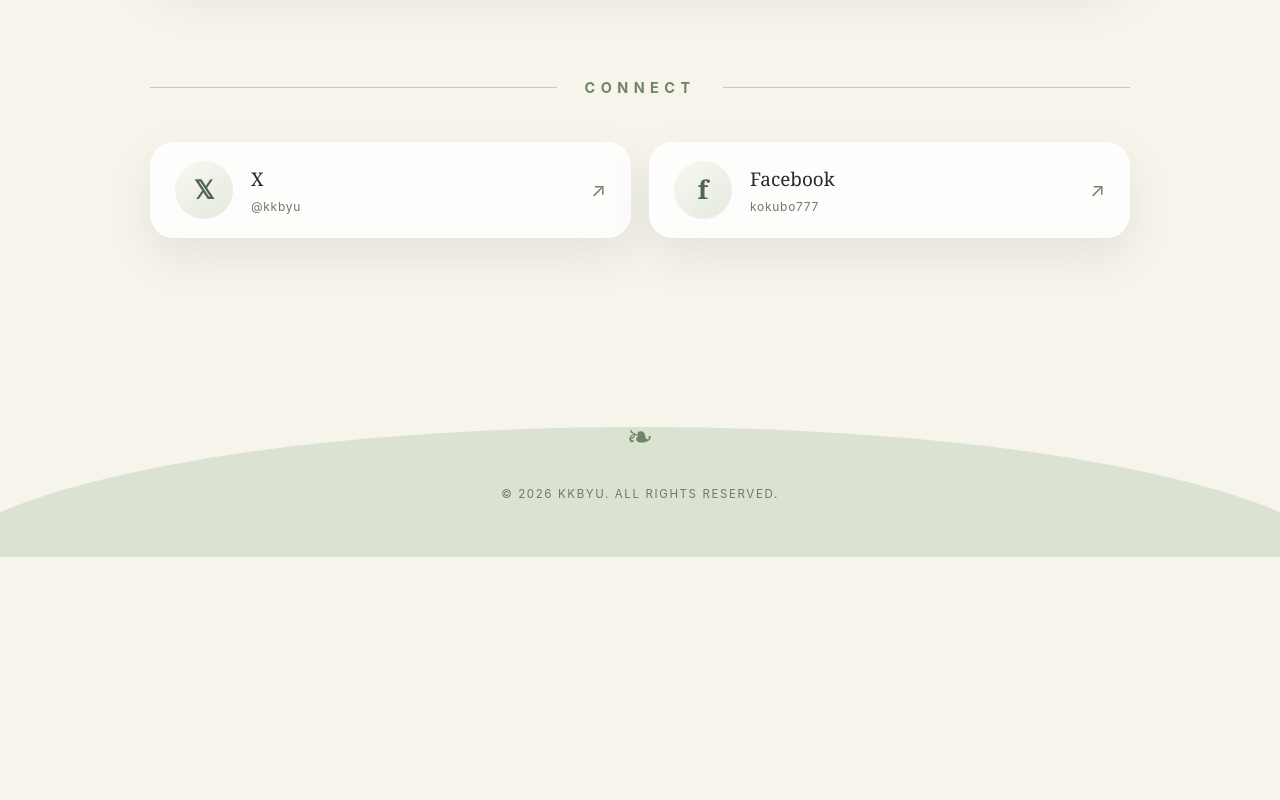
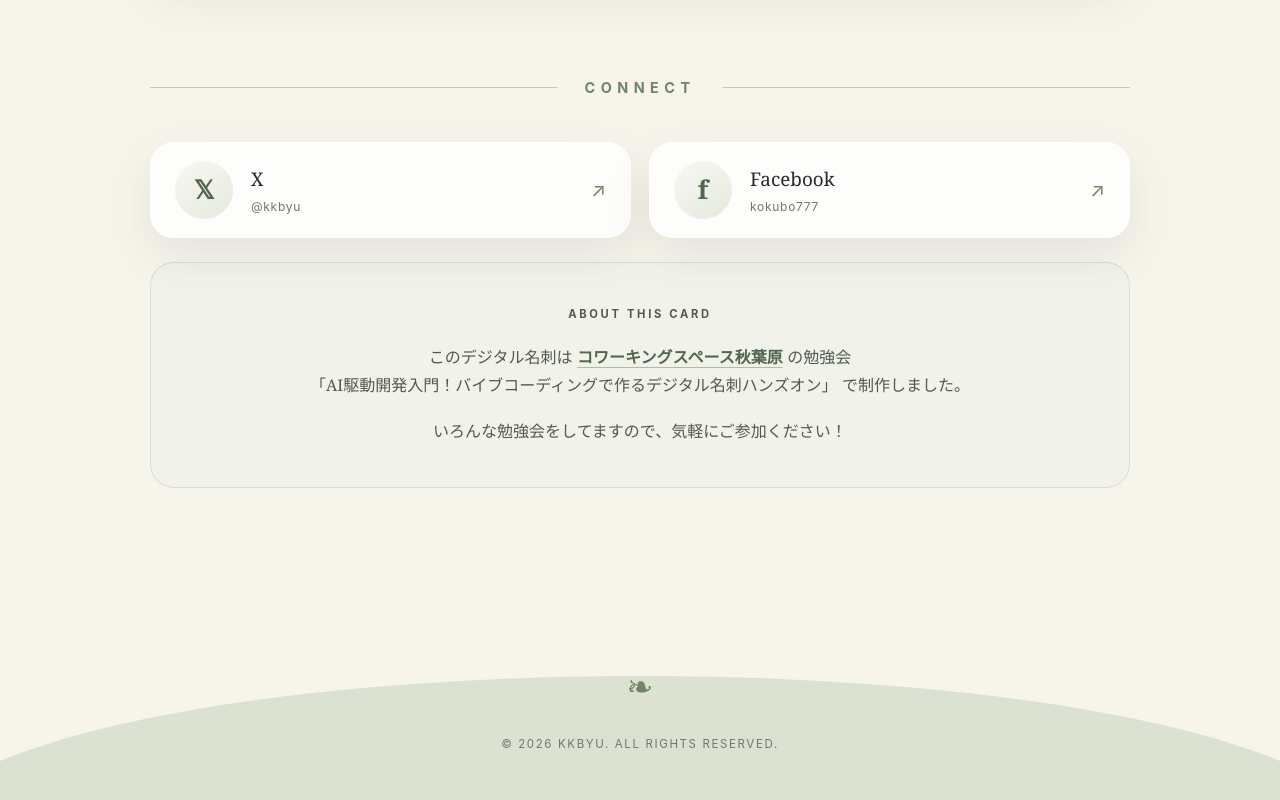
Before and after one commit to kkbyu/biz_card, a plain HTML site: page index.html in a window 1280 px wide. Shown: the part 2093-2893 px from the top of the page. Before the commit the page ends 2650 px from the top, so only its background shows below. Drawn offline with Linux system fonts and the light colour scheme.

Commit message:
feat: add workshop attribution

```diff
--- a/index.html
+++ b/index.html
@@ -409,6 +409,44 @@
         font-size: 1.2rem;
       }
 
+      .event-note {
+        margin-top: 24px;
+        padding: clamp(26px, 5vw, 42px);
+        border: 1px solid rgba(117, 133, 106, 0.18);
+        border-radius: 24px;
+        background: rgba(237, 241, 231, 0.68);
+        text-align: center;
+      }
+
+      .event-note-label {
+        margin: 0 0 12px;
+        color: var(--green);
+        font-size: 0.7rem;
+        font-weight: 700;
+        letter-spacing: 0.24em;
+      }
+
+      .event-note p {
+        max-width: 720px;
+        margin: 0 auto;
+        color: #505a51;
+      }
+
+      .event-note p + p {
+        margin-top: 18px;
+      }
+
+      .event-note a {
+        color: var(--green-dark);
+        font-weight: 700;
+        text-decoration-color: rgba(80, 103, 77, 0.4);
+        text-underline-offset: 4px;
+      }
+
+      .event-title {
+        font-family: var(--serif);
+      }
+
       .footer {
         position: relative;
         overflow: hidden;
@@ -507,6 +545,11 @@
 
         .social-link {
           border-radius: 20px;
+        }
+
+        .event-note {
+          border-radius: 20px;
+          text-align: left;
         }
       }
 
@@ -648,6 +691,17 @@
               <span class="external-arrow" aria-hidden="true">↗</span>
             </a>
           </div>
+          <aside class="event-note" aria-labelledby="event-note-title">
+            <p class="event-note-label" id="event-note-title">ABOUT THIS CARD</p>
+            <p>
+              このデジタル名刺は
+              <a href="https://weeyble.com/" target="_blank" rel="noopener noreferrer">コワーキングスペース秋葉原</a>
+              の勉強会<br />
+              <span class="event-title">「AI駆動開発入門！バイブコーディングで作るデジタル名刺ハンズオン」</span>
+              で制作しました。
+            </p>
+            <p>いろんな勉強会をしてますので、気軽にご参加ください！</p>
+          </aside>
         </section>
       </div>
     </main>
```
